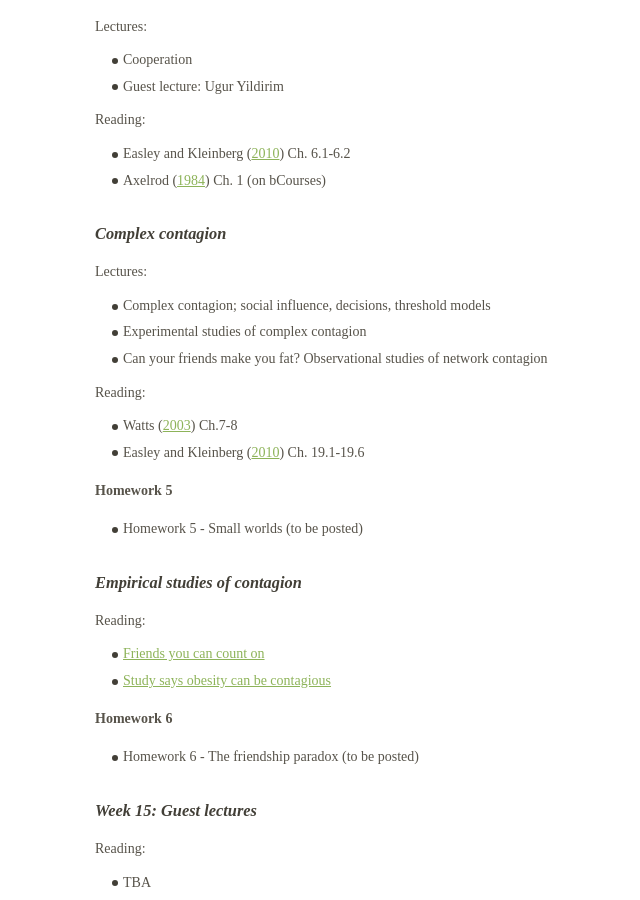
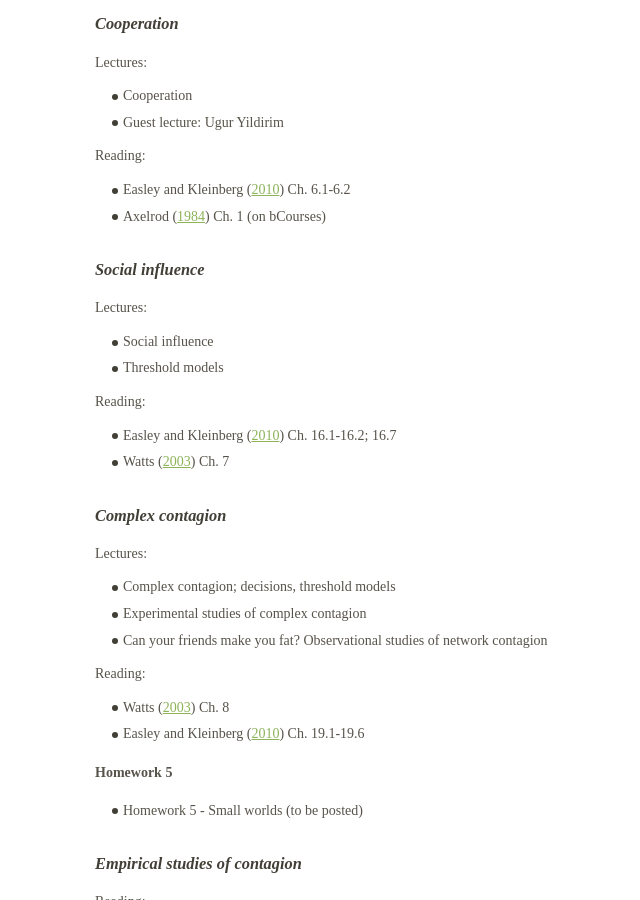
Before and after one commit to dfeehan/dfeehan.github.io, a Jekyll site: the page teaching/2019sp_demog180.html, which Jekyll copies as it is, in a window 1280 px wide and 900 px high, scrolled down 7776 px. Shown: the whole window, without its empty margins (195-835 px from the left). Built offline with Jekyll 4.4.1, drawn with Linux system fonts in a browser that asks for light colours; some of the changed text lies outside the part shown.

Commit message:
added hwk 6

```diff
--- a/teaching/2019sp_demog180.html
+++ b/teaching/2019sp_demog180.html
@@ -590,13 +590,13 @@
 <td></td>
 </tr>
 <tr class="odd">
-<td></td>
+<td><a href="#sec:socialinfluence">Social influence</a></td>
 <td>13</td>
 <td>4/16</td>
 <td>Social influence, herding, and cascades</td>
 <td></td>
 <td></td>
-<td></td>
+<td><a href="http://datahub.berkeley.edu/user-redirect/interact?account=dfeehan&amp;repo=demog180-sp2019&amp;branch=master&amp;path=hwk/hw6/hw6.ipynb">Hwk 6</a></td>
 </tr>
 <tr class="even">
 <td><a href="#sec:complexcontagion">Complex contagion</a></td>
@@ -887,16 +887,27 @@
 <li><span class="citation" data-cites="easley_networks_2010">Easley and Kleinberg (<a href="#ref-easley_networks_2010">2010</a>)</span> Ch. 6.1-6.2</li>
 <li><span class="citation" data-cites="axelrod_evolution_1984">Axelrod (<a href="#ref-axelrod_evolution_1984">1984</a>)</span> Ch. 1 (on bCourses) <!--* TODO NEWSPAPER/JOURNAL--></li>
 </ul>
+<h3 id="sec:socialinfluence">Social influence</h3>
+<p>Lectures:</p>
+<ul>
+<li>Social influence</li>
+<li>Threshold models</li>
+</ul>
+<p>Reading:</p>
+<ul>
+<li><span class="citation" data-cites="easley_networks_2010">Easley and Kleinberg (<a href="#ref-easley_networks_2010">2010</a>)</span> Ch. 16.1-16.2; 16.7</li>
+<li><span class="citation" data-cites="watts_six_2003">Watts (<a href="#ref-watts_six_2003">2003</a>)</span> Ch. 7</li>
+</ul>
 <h3 id="sec:complexcontagion">Complex contagion</h3>
 <p>Lectures:</p>
 <ul>
-<li>Complex contagion; social influence, decisions, threshold models</li>
+<li>Complex contagion; decisions, threshold models</li>
 <li>Experimental studies of complex contagion</li>
 <li>Can your friends make you fat? Observational studies of network contagion</li>
 </ul>
 <p>Reading:</p>
 <ul>
-<li><span class="citation" data-cites="watts_six_2003">Watts (<a href="#ref-watts_six_2003">2003</a>)</span> Ch.7-8</li>
+<li><span class="citation" data-cites="watts_six_2003">Watts (<a href="#ref-watts_six_2003">2003</a>)</span> Ch. 8</li>
 <li><span class="citation" data-cites="easley_networks_2010">Easley and Kleinberg (<a href="#ref-easley_networks_2010">2010</a>)</span> Ch. 19.1-19.6 <!--* TODO NEWSPAPER/JOURNAL--></li>
 </ul>
 <h4 id="sec:hwk5">Homework 5</h4>
```
Also changed, not shown: other parts of teaching/2019sp_demog180.html (+2 -2 lines).
